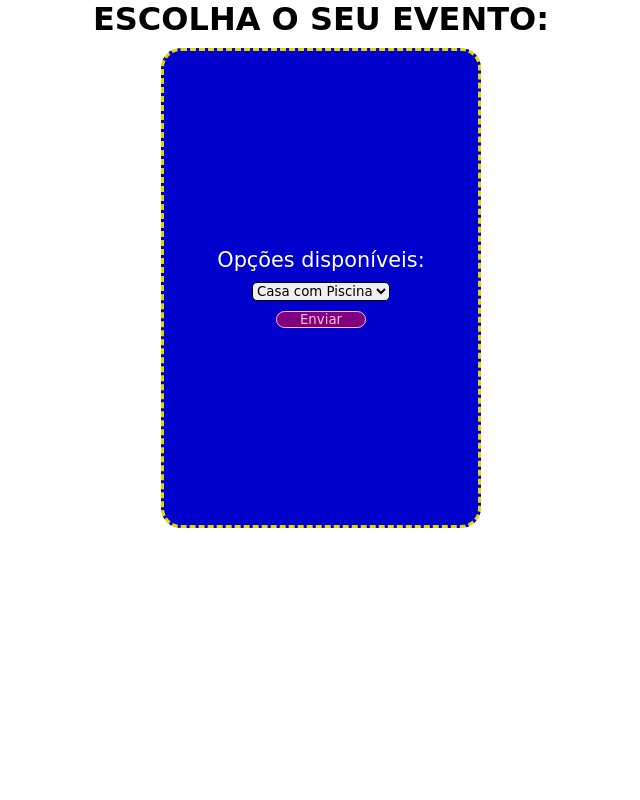
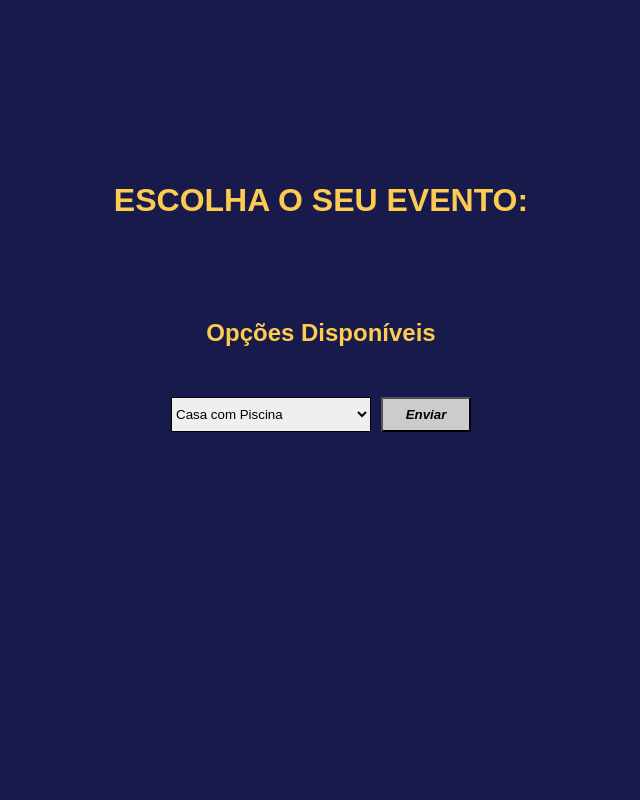
Before and after one commit to Hitalooo/psif, a Flask app: template templates/evento.html in a window 1280 px wide. Shown: the whole page, without its empty margins (319-959 px from the left). Run offline with Flask 3, Linux system fonts and the light colour scheme; the template is opened without the code that fills it, so the values that code supplies are empty.

Commit message:
css basico
Signed-off-by: Clenilson Filho <137554033+skonn3r@users.noreply.github.com>

```diff
--- /dev/null
+++ b/templates/churrasco.html
@@ -0,0 +1,5 @@
+{% extends 'piscina.html' %}
+
+{% block content %}
+        <h1>PARABENS VOCÊ ACABA DE ESCOLHER UM CHURRASCO</h1>
+{% endblock %}
--- a/templates/evento.html
+++ b/templates/evento.html
@@ -3,73 +3,23 @@
 <head>
     <meta charset="UTF-8">
     <meta name="viewport" content="width=device-width, initial-scale=1.0">
+    <link rel="stylesheet" href="{{ url_for('static', filename='evento.css') }}">
     <title>Formulário Select</title>
+
 </head>
-<style>
-    *{
-        margin: 0;
-        padding: 0;
-        box-sizing: border-box;
-        font-family: cursive;
-    }
-
-    .content, form{
-        display: flex;
-        flex-direction: column;
-        align-items: center;
-        gap: 10px;
-    }
-
-    .opcoes{
-        height: 60vh;
-        width: 25vw;
-        display: flex;
-        align-items: center;
-        justify-content: center;
-        background-color: rgb(0 0 205);
-        border-radius: 20px;
-        border: 3px dashed rgb(225 215 0);
-    }
-
-    label{
-        font-size: 1.3rem;
-        color: white;
-    }
-
-    select{
-        border-radius: 5px;
-        border: 1px solid black;
-        color: black;
-        outline: 0;
-        cursor: pointer;
-    }
-
-    button{
-        background-color: purple;
-        color: pink;
-        border-radius: 10px;
-        border: 1px solid pink;
-        width: 90px;
-        cursor: pointer;
-        transition: transform 0.3s ease, background-color 0.3s ease;
-    }
-
-    button:hover{
-        transform: scale(1.1);
-        background-color: rgb(103, 0, 103);
-    }
-</style>
 <body>
-    <div class="content">
+    <div class="container">
         <h1>ESCOLHA O SEU EVENTO:</h1>
         <div class="opcoes">
             <form action="/submit" method="GET">
-                <label for="opcao">Opções disponíveis:</label>
-                <select name="opcao" id="opcao">
-                    <option value="Piscina">Casa com Piscina</option>
-                    <option value="Churras">Churrasco</option>
-                </select>
-                <button type="submit">Enviar</button>
+                <h2> Opções Disponíveis </h2>
+                <div class="selecionar">
+                    <select name="opcao" id="opcao">
+                        <option value="Piscina">Casa com Piscina</option>
+                        <option value="Churras">Churrasco</option>
+                    </select>
+                    <button type="submit">Enviar</button>
+                </div>
             </form>
         </div>
     </div>
--- a/templates/planilha.html
+++ b/templates/planilha.html
@@ -68,7 +68,7 @@
                 </div>
                 <div class="total" style="font-size: 15px;"> VALOR TOTAL
 
-                    <div class="calcular"><input type="submit" value="Calcular "></div>
+                    <div class="calcular"><input class="calcular1" type="submit" value="Calcular "></div>
                 {% if total is not none %}
                         <div class="footer">
                             <h3>Valor Total: {{ total }}</h3>
```
Also changed, not shown: static/piscina.css (added, +39 -0 lines), templates/piscina.html (+4 -42 lines), templates/adicionar_usuario.html (line endings or trailing spaces), templates/painel.html (line endings or trailing spaces).
